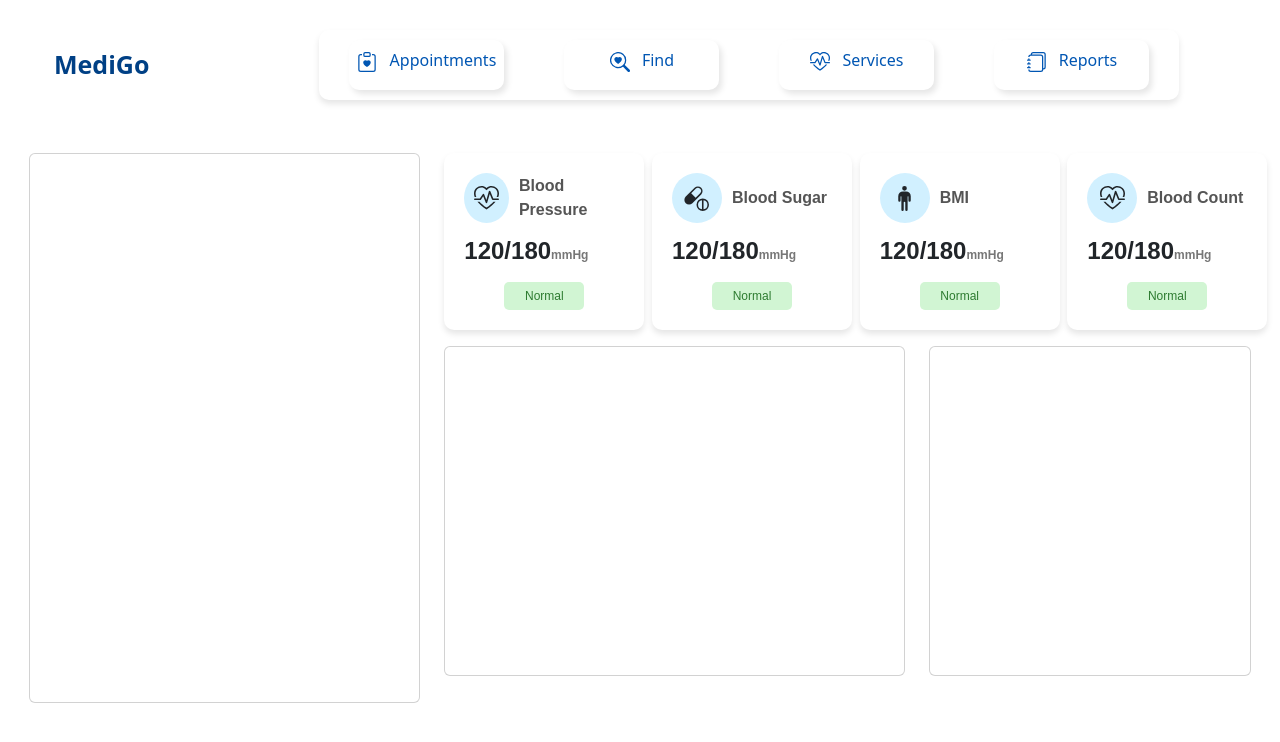
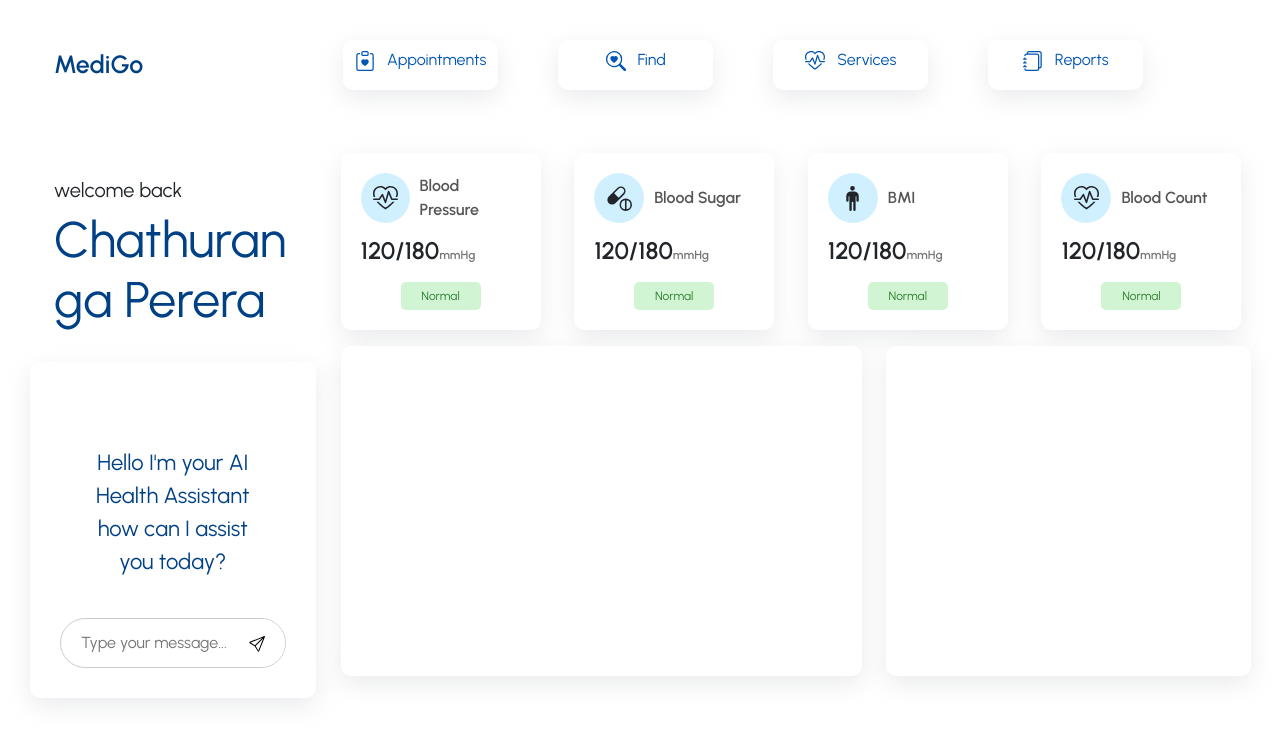
Before and after one commit to chathuraruwantha-2002/MediGo-fullstack-project, an Angular app: page / in a window 1280 px wide. Shown: the top 742 px of the page. Built offline with nearby package versions, Linux system fonts and the light colour scheme; some icons are missing.

Commit message:
dashboard cards are done

```diff
--- a/src/app/common/homepage-patient/homepage-patient.component.css
+++ b/src/app/common/homepage-patient/homepage-patient.component.css
@@ -3,9 +3,8 @@
     width: 200px;
     background: white;
     border-radius: 10px;
-    box-shadow: 0 4px 6px rgba(0, 0, 0, 0.1);
+    box-shadow: rgba(149, 157, 165, 0.2) 0px 8px 24px;
     padding: 20px;
-    font-family: Arial, sans-serif;
     transition: background-color 0.3s ease, transform 0.3s ease;
 }
 .card-status:hover {
@@ -63,3 +62,75 @@
     margin-top: 3px;
     width: 80px;
 }
+.card-Ai {
+    background: white;
+    border-radius: 10px;
+    box-shadow: rgba(149, 157, 165, 0.2) 0px 8px 24px;
+    padding: 30px;
+    padding-top:60px;
+    transition: background-color 0.3s ease, transform 0.3s ease;
+    height: 400px;
+    font-size: 22px;
+    color: #004085;
+    font-weight: 300;
+    text-align: center;
+}
+.card-Ai:hover {
+    background-color: #f5f5f5;
+}
+
+
+
+
+
+
+
+.ai-prompt-container {
+    display: flex;
+    align-items: center;
+    justify-content: center;
+    position: relative;
+    width: 100%;
+}
+
+/* Styling for the input field */
+.ai-prompt-input {
+    width: 100%;
+    padding: 12px 20px;
+    font-size: 16px;
+    border: 1px solid #ccc;
+    border-radius: 25px;
+    outline: none;
+    box-sizing: border-box;
+    transition: all 0.3s ease;
+}
+
+/* Styling for the send button inside the input */
+.ai-prompt-button {
+    background-color: #ffffff;
+    padding: 12px 20px;
+    font-size: 16px;
+    border: none;
+    border-radius: 25px;
+    position: absolute;
+    right: 1px;
+    top: 50%;
+    transform: translateY(-50%);
+    cursor: pointer;
+    transition: all 0.3s ease;
+}
+
+.ai-prompt-button:hover {
+    background-color: #e2e8ef;
+}
+
+/* Focus effect on the input field */
+.ai-prompt-input:focus {
+    border-color: #004085;
+    box-shadow: 0 0 5px rgba(0, 68, 133, 0.5);
+}
+.card-reports{
+    background: white;
+    border-radius: 10px;
+    box-shadow: rgba(149, 157, 165, 0.2) 0px 8px 24px;
+}
--- a/src/app/common/homepage-patient/homepage-patient.component.html
+++ b/src/app/common/homepage-patient/homepage-patient.component.html
@@ -1,12 +1,29 @@
-<div class="container-fluid mt-5">
+<div class="container-fluid mt-5" style=" font-family: 'Urbanist', sans-serif;">
     <div class="row" style="margin-left: 5px; margin-right: 5px;">
         <!-- Large Card on the Left -->
-        <div class="col-md-4">
-            <div class="card" style="height: 550px;"></div>
+        <div class="col-md-3">
+            <div class="card" style="height: 525px; border:1px solid #ffffff;">
+                <div class="card-body p-4">
+                    <h5 class="card-title">welcome back</h5>
+                    <h1 style="font-size: 50px; color: #004085;">Chathuranga Perera</h1>
+                </div>
+                <div class="card-Ai">
+                    <div class="card-body p-4">
+                        <p>Hello I'm your AI Health Assistant how can I assist you today?</p>
+                    </div>
+                    <!-- AI Prompt Input Bar -->
+                    <div class="ai-prompt-container">
+                        <input type="text" class="ai-prompt-input" placeholder="Type your message..." />
+                        <button class="ai-prompt-button"><svg xmlns="http://www.w3.org/2000/svg" width="16" height="16" fill="currentColor" class="bi bi-send" viewBox="0 0 16 16">
+                            <path d="M15.854.146a.5.5 0 0 1 .11.54l-5.819 14.547a.75.75 0 0 1-1.329.124l-3.178-4.995L.643 7.184a.75.75 0 0 1 .124-1.33L15.314.037a.5.5 0 0 1 .54.11ZM6.636 10.07l2.761 4.338L14.13 2.576zm6.787-8.201L1.591 6.602l4.339 2.76z"/>
+                          </svg></button>
+                    </div>
+                </div>
+            </div>
         </div>
 
         <!-- Right Side - Small Cards (4 in a row) -->
-        <div class="col-md-8">
+        <div class="col-md-9">
             <div class="row">
                 <div class="col-3">
                     <div class="card-status">
@@ -14,8 +31,10 @@
                             <div class="icon">
                                 <svg xmlns="http://www.w3.org/2000/svg" width="25" height="25" fill="currentColor"
                                     class="bi bi-heart-pulse" viewBox="0 0 16 16">
-                                    <path d="m8 2.748-.717-.737C5.6.281 2.514.878 1.4 3.053.918 3.995.78 5.323 1.508 7H.43c-2.128-5.697 4.165-8.83 7.394-5.857q.09.083.176.171a3 3 0 0 1 .176-.17c3.23-2.974 9.522.159 7.394 5.856h-1.078c.728-1.677.59-3.005.108-3.947C13.486.878 10.4.28 8.717 2.01zM2.212 10h1.315C4.593 11.183 6.05 12.458 8 13.795c1.949-1.337 3.407-2.612 4.473-3.795h1.315c-1.265 1.566-3.14 3.25-5.788 5-2.648-1.75-4.523-3.434-5.788-5" />
-                                    <path d="M10.464 3.314a.5.5 0 0 0-.945.049L7.921 8.956 6.464 5.314a.5.5 0 0 0-.88-.091L3.732 8H.5a.5.5 0 0 0 0 1H4a.5.5 0 0 0 .416-.223l1.473-2.209 1.647 4.118a.5.5 0 0 0 .945-.049l1.598-5.593 1.457 3.642A.5.5 0 0 0 12 9h3.5a.5.5 0 0 0 0-1h-3.162z" />
+                                    <path
+                                        d="m8 2.748-.717-.737C5.6.281 2.514.878 1.4 3.053.918 3.995.78 5.323 1.508 7H.43c-2.128-5.697 4.165-8.83 7.394-5.857q.09.083.176.171a3 3 0 0 1 .176-.17c3.23-2.974 9.522.159 7.394 5.856h-1.078c.728-1.677.59-3.005.108-3.947C13.486.878 10.4.28 8.717 2.01zM2.212 10h1.315C4.593 11.183 6.05 12.458 8 13.795c1.949-1.337 3.407-2.612 4.473-3.795h1.315c-1.265 1.566-3.14 3.25-5.788 5-2.648-1.75-4.523-3.434-5.788-5" />
+                                    <path
+                                        d="M10.464 3.314a.5.5 0 0 0-.945.049L7.921 8.956 6.464 5.314a.5.5 0 0 0-.88-.091L3.732 8H.5a.5.5 0 0 0 0 1H4a.5.5 0 0 0 .416-.223l1.473-2.209 1.647 4.118a.5.5 0 0 0 .945-.049l1.598-5.593 1.457 3.642A.5.5 0 0 0 12 9h3.5a.5.5 0 0 0 0-1h-3.162z" />
                                 </svg>
                             </div>
                             <div class="title">Blood Pressure</div>
@@ -32,9 +51,11 @@
                     <div class="card-status">
                         <div class="header">
                             <div class="icon">
-                                <svg xmlns="http://www.w3.org/2000/svg" width="25" height="25" fill="currentColor" class="bi bi-capsule-pill" viewBox="0 0 16 16">
-                                    <path d="M11.02 5.364a3 3 0 0 0-4.242-4.243L1.121 6.778a3 3 0 1 0 4.243 4.243l5.657-5.657Zm-6.413-.657 2.878-2.879a2 2 0 1 1 2.829 2.829L7.435 7.536zM12 8a4 4 0 1 1 0 8 4 4 0 0 1 0-8m-.5 1.042a3 3 0 0 0 0 5.917zm1 5.917a3 3 0 0 0 0-5.917z"/>
-                                  </svg>
+                                <svg xmlns="http://www.w3.org/2000/svg" width="25" height="25" fill="currentColor"
+                                    class="bi bi-capsule-pill" viewBox="0 0 16 16">
+                                    <path
+                                        d="M11.02 5.364a3 3 0 0 0-4.242-4.243L1.121 6.778a3 3 0 1 0 4.243 4.243l5.657-5.657Zm-6.413-.657 2.878-2.879a2 2 0 1 1 2.829 2.829L7.435 7.536zM12 8a4 4 0 1 1 0 8 4 4 0 0 1 0-8m-.5 1.042a3 3 0 0 0 0 5.917zm1 5.917a3 3 0 0 0 0-5.917z" />
+                                </svg>
                             </div>
                             <div class="title">Blood Sugar</div>
                         </div>
@@ -45,12 +66,14 @@
                     </div>
                 </div>
                 <div class="col-3">
-                     <div class="card-status">
+                    <div class="card-status">
                         <div class="header">
                             <div class="icon">
-                                <svg xmlns="http://www.w3.org/2000/svg" width="25" height="25" fill="currentColor" class="bi bi-person-standing" viewBox="0 0 16 16">
-                                    <path d="M8 3a1.5 1.5 0 1 0 0-3 1.5 1.5 0 0 0 0 3M6 6.75v8.5a.75.75 0 0 0 1.5 0V10.5a.5.5 0 0 1 1 0v4.75a.75.75 0 0 0 1.5 0v-8.5a.25.25 0 1 1 .5 0v2.5a.75.75 0 0 0 1.5 0V6.5a3 3 0 0 0-3-3H7a3 3 0 0 0-3 3v2.75a.75.75 0 0 0 1.5 0v-2.5a.25.25 0 0 1 .5 0"/>
-                                  </svg>
+                                <svg xmlns="http://www.w3.org/2000/svg" width="25" height="25" fill="currentColor"
+                                    class="bi bi-person-standing" viewBox="0 0 16 16">
+                                    <path
+                                        d="M8 3a1.5 1.5 0 1 0 0-3 1.5 1.5 0 0 0 0 3M6 6.75v8.5a.75.75 0 0 0 1.5 0V10.5a.5.5 0 0 1 1 0v4.75a.75.75 0 0 0 1.5 0v-8.5a.25.25 0 1 1 .5 0v2.5a.75.75 0 0 0 1.5 0V6.5a3 3 0 0 0-3-3H7a3 3 0 0 0-3 3v2.75a.75.75 0 0 0 1.5 0v-2.5a.25.25 0 0 1 .5 0" />
+                                </svg>
                             </div>
                             <div class="title">BMI</div>
                         </div>
@@ -61,7 +84,7 @@
                     </div>
                 </div>
                 <div class="col-3">
-                     <div class="card-status">
+                    <div class="card-status">
                         <div class="header">
                             <div class="icon">
                                 <svg xmlns="http://www.w3.org/2000/svg" width="25" height="25" fill="currentColor"
@@ -85,10 +108,10 @@
             <!-- Bottom Medium Cards (2 side by side) -->
             <div class="row mt-3">
                 <div class="col-7">
-                    <div class="card" style="height: 330px;"></div>
+                    <div class="card-reports" style="height: 330px;"></div>
                 </div>
                 <div class="col-5">
-                    <div class="card" style="height: 330px;"></div>
+                    <div class="card-reports" style="height: 330px;"></div>
                 </div>
             </div>
         </div>
--- a/src/app/common/patient-navbar/patient-navbar.component.css
+++ b/src/app/common/patient-navbar/patient-navbar.component.css
@@ -36,7 +36,7 @@
     height: 50px;
     color: #0056b3;
     text-align: center;
-    box-shadow: 3px 4px 6px rgba(0, 0, 0, 0.1);
+    box-shadow: rgba(149, 157, 165, 0.2) 0px 8px 24px;
     transition: background-color 0.3s ease, transform 0.3s ease;
 }
 
@@ -48,5 +48,5 @@
 ul {
     margin-left: 100px;
     border-radius: 10px;
-    box-shadow: 0 4px 6px rgba(0, 0, 0, 0.1);
+   /* box-shadow: 0 4px 6px rgba(0, 0, 0, 0.1); */
 }
--- a/src/app/common/patient-navbar/patient-navbar.component.html
+++ b/src/app/common/patient-navbar/patient-navbar.component.html
@@ -1,4 +1,4 @@
-<nav class="navbar navbar-expand-lg navbar-light">
+<nav class="navbar navbar-expand-lg navbar-light" style=" font-family: 'Urbanist', sans-serif;">
     <div class="container-fluid">
 
         <div class="navbar-brand" id="logo">MediGo</div>
--- a/src/index.html
+++ b/src/index.html
@@ -6,6 +6,7 @@
   <base href="/">
   <meta name="viewport" content="width=device-width, initial-scale=1">
   <link rel="icon" type="image/x-icon" href="favicon.ico">
+  <link href="https://fonts.googleapis.com/css2?family=Urbanist:wght@400;600&display=swap" rel="stylesheet">
 </head>
 <body>
   <app-root></app-root>
```
